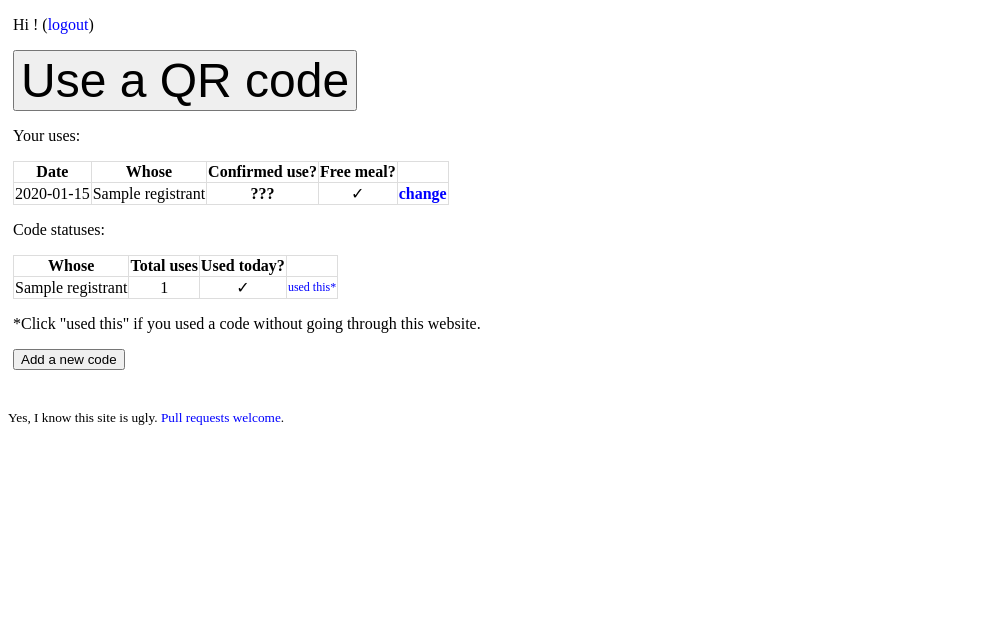
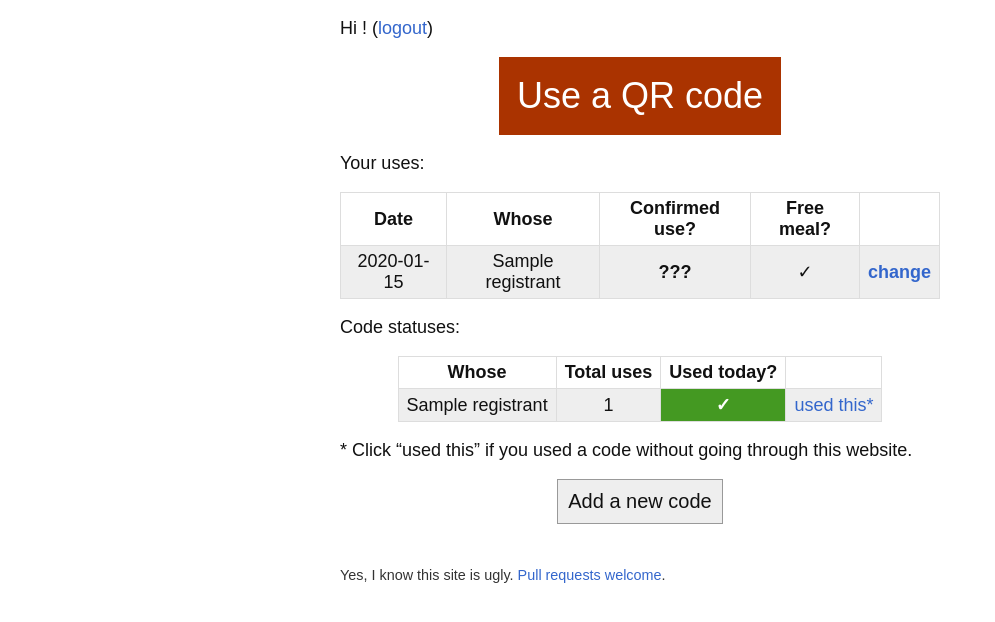
Before and after one commit to djsutherland/chips-with-friends, a Flask app: template chip_friends/templates/index.html in a window 1280 px wide. Shown: the top 622 px of the page, without its empty margins (0-995 px from the left). Run offline with Flask 2, Linux system fonts and the light colour scheme; the template is opened without the code that fills it: most values are stand-ins (such as "Sample title", 1, 10 or a date in 2020).

Commit message:
styling that looks nicer on mobile

```diff
--- a/chip_friends/templates/index.html
+++ b/chip_friends/templates/index.html
@@ -6,7 +6,18 @@
 
     <style type="text/css">
     #use-barcode {
-        font-size: 300%;
+        font-size: 2em;
+        display: block;
+        background-color: #a30;
+        color: #fff;
+        border: 0;
+        outline: none;
+        padding: 0.5em;
+        margin: 0 auto;
+        max-width: 100%;
+    }
+    #use-barcode:hover {
+        background-color: #f30;
     }
     #uses .canceled .date, #uses .canceled .name {
         text-decoration: line-through;
@@ -17,8 +28,18 @@
     #uses .confirmed, #uses .canceled, #uses .unknown, #uses .redeemed, #cards .total-uses, #cards .used-today {
         text-align: center;
     }
-    #cards .used-this {
-        font-size: 75%;
+    #new-card {
+        font-size: 20px;
+    }
+    .used-today {
+        color: #fff;
+        font-weight: bold;
+    }
+    .used-today.used {
+        background-color: #492;
+    }
+    .used-today.unused {
+        background-color: #a30;
     }
     </style>
 {% endblock %}
@@ -71,13 +92,13 @@
 <tr>
   <td class="registrant">{{ qr.registrant }}</td>
   <td class="total-uses">{{ qr.total_uses() }}</td>
-  <td class="used-today">{% if qr.used_today() %}✓{% else %}×{% endif %}</td>
+  <td class="used-today {% if qr.used_today() %}used{% else %}unused{% endif %}">{% if qr.used_today() %}✓{% else %}×{% endif %}</td>
   <td class="used-this"><a href="{{ url_for('use_specific', qr_id=qr.id) }}">used this*</a></td>
 </tr>
 {% endfor %}
 </tbody>
 </table>
-<p>*Click "used this" if you used a code without going through this website.</p>
+<p>* Click “used this” if you used a code without going through this website.</p>
 
 <p><form action="{{ url_for('new_card') }}" method="GET"><input type="submit" value="Add a new code" id="new-card" /></form></p>
 
--- a/chip_friends/templates/layout.html
+++ b/chip_friends/templates/layout.html
@@ -8,36 +8,66 @@
   </title>
 
   <link rel="icon" type="image/png" href="{{ url_for('static', filename='chipotle-icon.png') }}" />
+  <meta name="viewport" content="width=device-width, initial-scale=1">
   <style type="text/css">
-    table, th, td {
-      border: 1px solid #ddd;
-      border-collapse: collapse;
+    body {
+        margin: 0;
+        padding: 0;
+        font-family: sans-serif;
+        font-size: 18px;
+        color: #111;
     }
 
-    .button, .button:visited {
-      background:#eee;
-      text-decoration:none;
-      color:black;
-      font-family:Arial, sans-serif;
-      padding:3px 5px;
-      border:1px solid #999;
-      cursor:default;
+    table {
+        max-width: 100%;
+        margin: 0 auto;
     }
 
-    .button:hover, .button:hover:visited {
-      color:black;
-      border:1px solid #666;
+    table, th, td {
+        border: 1px solid #ddd;
+        border-collapse: collapse;
+    }
+    td, th {
+        padding: 5px 8px;
+    }
+    tbody tr:nth-child(odd) {
+        background-color: #eee;
     }
 
-    #content {
-      margin: 5px;
+    .button, .button:visited, input[type="submit"] {
+        background:#eee;
+        text-decoration: none;
+        color: #111;
+        font-family: sans-serif;
+        padding: 0.5em;
+        border: 1px solid #999;
+        cursor: default;
+        outline: none;
+        margin: 0.5em auto;
+        display: block;
     }
-    a, a:visited { text-decoration: none; color: blue; }
-    a:hover, a:visited:hover { color: red; }
+
+    .button:hover, .button:hover:visited, input[type="submit"]:hover {
+        color: #111;
+        border: 1px solid #666;
+    }
+
+    #content, #disclaimer {
+        margin: 0 auto;
+        width: 600px;
+        max-width: 90%;
+    }
+    a, a:visited { text-decoration: none; color: #36c; }
+    a:not(.button):hover,
+    a:not(.button):visited:hover {
+        color: #a30;
+        text-decoration: underline;
+    }
 
     #disclaimer {
-      margin-top: 3em;
-      font-size: smaller;
+        margin-top: 3em;
+        font-size: 0.8em;
+        color: #333;
     }
   </style>
 
@@ -49,9 +79,9 @@
     {% block body %}{% endblock %}
   </div>
 
-  <p id="disclaimer">
+  <footer id="disclaimer">
   Yes, I know this site is ugly. <a href="https://github.com/dougalsutherland/chiptopia-with-friends/">Pull requests welcome</a>.
-  </p>
+  </footer>
 
 </body>
 </html>
```
